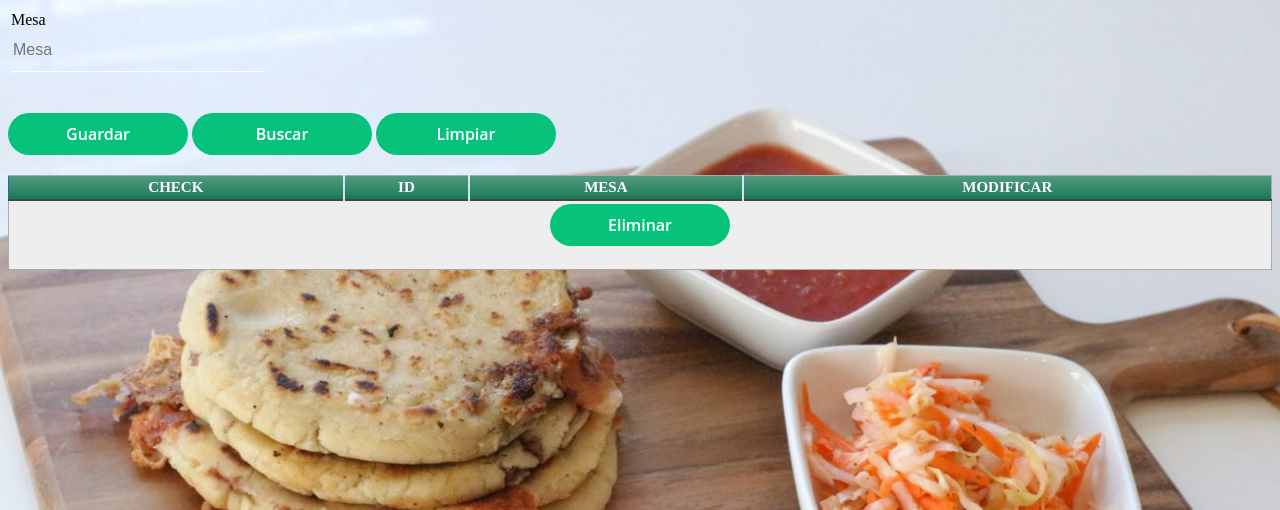
After one commit to ElbaM24/AMATS2021-SIST31A-GRUPO-06, a PHP site: page /mesa.php in a window 1280 px wide. The commit adds this page. Shown: the top 510 px of the page. Run offline with PHP 8.4, Linux system fonts and the light colour scheme; data that the repository does not hold is empty.

Commit message:
se agregó los php: mesa y mod_mesa

```diff
--- a/admin.php
+++ b/admin.php
@@ -16,8 +16,9 @@
             <li><a href="admin.php?pagina=cargo.php">Cargo</a></li>
             <li><a href="admin.php?pagina=registro.php">Registro</a></li><!--agregue esto admin.php?-->
             <li><a href="admin.php?pagina=productos.php">Productos</a></li>
+            <li><a href="admin.php?pagina=cliente.php">Clientes</a></li>
+            <li><a href="admin.php?pagina=mesa.php">Mesas</a></li>
             <li><a href="admin.php?pagina=pedidos.php">Pedidos</a></li>
-            <li><a href="admin.php?pagina=cliente.php">Clientes</a></li>
             <li><a href="admin.php?pagina=reportes.php">Reportes</a></li>
             <li><a href="admin.php?pagina=congfi.php">Configuraciones</a></li>
         </ul>
--- /dev/null
+++ b/mesa.php
@@ -0,0 +1,141 @@
+<?php
+require_once("conexion/cnn.php");
+$obj = new clsConexion();
+?>
+<!DOCTYPE html>
+<html lang="es">
+
+<head>
+  <meta charset="UTF-8">
+  <meta http-equiv="X-UA-Compatible" content="IE=edge">
+  <meta name="viewport" content="width=device-width, initial-scale=1.0">
+  <title>Document</title>
+  <link rel="stylesheet" href="css/cuerpo.css">
+  <link rel="stylesheet" href="css/tabla.css">
+</head>
+<body>
+  <form method="post">
+    <!-- borre el acction y puse el metodo post -->
+    <table border="0px" class="tabla1">
+      <tbody>
+        <tr>
+          <td for="username"> Mesa
+            <input type="text" placeholder="Mesa" name="mesa">
+          </td>
+        </tr>
+      </tbody>
+    </table>
+    <br>
+    <input type="submit" value="Guardar" name="guardar">
+    <input type="submit" value="Buscar" name="buscar">
+    <input type="reset" value="Limpiar">
+  </form>
+  <!--AGREGUE TODO ESTE PHP-->
+  <?php
+    if (isset($_POST["guardar"]))
+      {  //si presionamos el boton para insertar
+        $mesa[] = $_POST["mesa"];
+        $campos = array("detalle_mesa");
+        $obj->insertarSQL("mesa", $campos, $mesa);
+      }
+    elseif (isset($_POST["okeliminar"]))
+      {
+        $eliminar = $_POST["eliminar"];
+        foreach ($eliminar as $id_mesa)
+          {
+            $rs = $obj->eliminarSQL("mesa", " id_mesa = '$id_mesa'");
+          }
+      }
+    elseif (isset($_POST["buscar"]))
+      {
+        echo "<form method='post'>";
+        $campos = "id_mesa, detalle_mesa";
+        $tabla = "mesa";
+        $mesa = $_POST["mesa"];
+        $rs = $obj->consultaGeneral("$tabla", "$campos", "detalle_mesa LIKE'%$mesa%'");
+        echo "
+            <table class='greenTable'>
+            <thead>
+            <tr>
+            <th>CHECK</th>
+            <th>ID</th>
+            <th>MESA</th>
+            <th>MODIFICAR</th>
+            </tr>
+            </thead>
+            ";
+        while ($fila = $rs->fetch_assoc())
+          {
+            echo "
+                  <tbody>
+                  <tr>
+                  <td><input type=checkbox name=eliminar[] value='$fila[id_mesa]'></td>
+                  <td>$fila[id_mesa]</td>
+                  <td>$fila[detalle_mesa]</td>
+                  <td><a href='?pagina=mod_mesa.php&id_mesa=$fila[id_mesa]'>Modificar</a></td>
+                  </tr>
+                  ";
+          }
+        echo "  <tr>
+            <td colspan='4' align='center'>
+            <input type='submit' name='okeliminar' value='Eliminar' />
+            <input type='submit' name='cerrarB' value='Cerrar busqueda' />
+            </td>
+            </tr>
+            </tbody>
+            </table>
+          </form>
+
+          ";
+      }
+    elseif(isset($_POST["cerrarB"]))
+      {
+        header("location:admin.php?pagina=mesa.php");
+      }
+    else
+      {
+      }
+  echo "<form method='post'>";
+  $campos = "
+              id_mesa,
+              detalle_mesa
+              ";
+  $tabla = "mesa";
+  $rs = $obj->consultaGeneral($tabla, $campos);
+  echo "
+      <table class='greenTable'>
+      <thead>
+      <tr>
+      <th>CHECK</th>
+      <th>ID</th>
+      <th>MESA</th>
+      <th>MODIFICAR</th>
+      </tr>
+      </thead>
+      ";
+  while ($fila = $rs->fetch_assoc()) {
+    echo "
+        <tbody>
+        <tr>
+        <td><input type=checkbox name=eliminar[] value='$fila[id_mesa]'></td>
+        <td>$fila[id_mesa]</td>
+        <td>$fila[detalle_mesa]</td>
+        <td><a href='?pagina=mod_mesa.php&id_mesa=$fila[id_mesa]'>Modificar</a></td>
+        </tr>
+        ";
+  }
+  echo "  <tr>
+      <td colspan='4' align='center'>
+      <input type='submit' name='okeliminar' value='Eliminar' />
+      </td>
+      </tr>
+      </tbody>
+      </table>
+    </form>
+
+    ";
+  ?>
+  <!--HASTA AQUI-->
+</body>
+
+</html>
```
Also changed, not shown: mod_mesa.php (added, +43 -0 lines).
